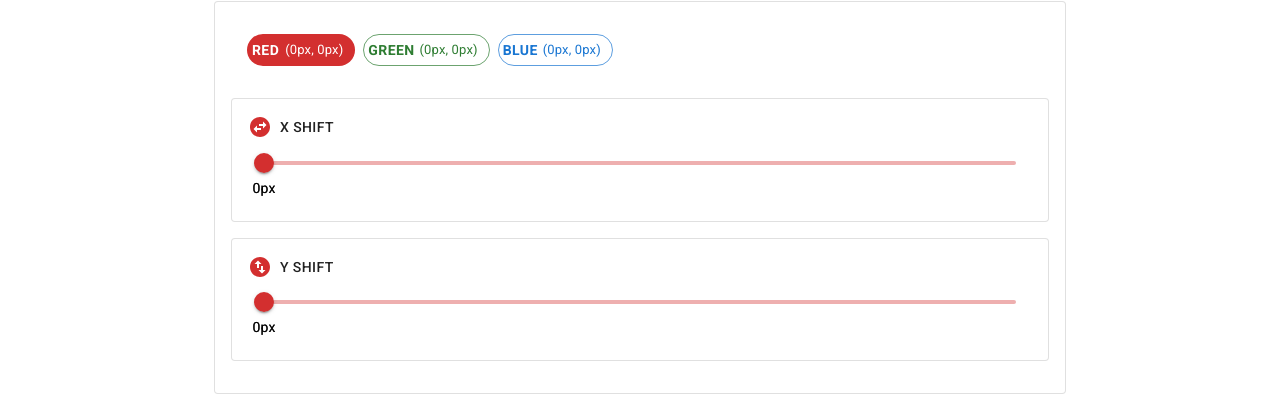
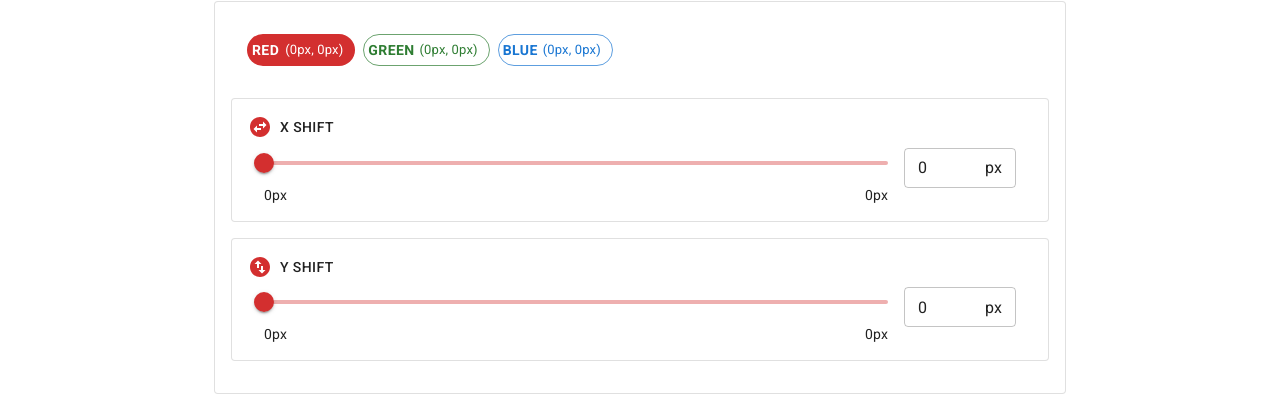
Before and after one commit to connordelacruz/react-p5-channel-shift, a React (Create React App) app: page / in a window 1280 px wide. Shown: the part 127-522 px from the top of the page. Built offline with nearby package versions, Linux system fonts and the light colour scheme.

Commit message:
added non-functional shift text inputs

```diff
--- a/src/ShiftChannelsToolUI.jsx
+++ b/src/ShiftChannelsToolUI.jsx
@@ -1,4 +1,4 @@
-import { Box, Chip, Grid, Paper, Slider, Stack, Typography } from '@mui/material'
+import { Box, Chip, Grid, Paper, Slider, Stack, TextField, Typography } from '@mui/material'
 import * as Constants from './Constants'
 import React from 'react'
 import { SwapHorizontalCircle, SwapVerticalCircle } from '@mui/icons-material'
@@ -68,6 +68,9 @@ const ShiftChannelSlider = ({
                               // State setter props
                               setChannelShiftValue,
                             }) => {
+  // TODO: separate state for text input? Gotta make sure it's updated on reset / image upload
+  // TODO: text input state at top level?
+
   // For labels and ids
   const dimension = dimensionIndex === 0 ? 'x' : 'y'
 
@@ -79,9 +82,9 @@ const ShiftChannelSlider = ({
    */
   const shiftSliderOnChange = (event, newValue) => {
     setChannelShiftValue(dimensionIndex, newValue)
+    // TODO: also update text input state? Or if at top level, have setChannelShiftValue() do it?
   }
 
-  // TODO: min/max text keeps getting highlighted on drag
   return (
     <Paper
       sx={ {
@@ -106,20 +109,25 @@ const ShiftChannelSlider = ({
           id={ `${ dimension }-shift-slider-label` }
           variant="button"
           gutterBottom
+          sx={{
+            // Prevent accidental selection when dragging slider
+            userSelect: 'none'
+          }}
         >
           { dimension.toUpperCase() } Shift
         </Typography>
       </Stack>
-      {/*TODO https://mui.com/material-ui/react-slider/#slider-with-input-field*/ }
       <Box
         sx={ { px: 2 } }
       >
         <Grid
           container
-          alignItems="center"
+          alignItems="stretch"
+          justifyContent="space-around"
           spacing={ 2 }
         >
-          <Grid item xs>
+          {/* Slider */}
+          <Grid item xs={10}>
             <Slider
               value={ channelShiftValues[selectedShiftChannel][dimensionIndex] }
               onChange={ shiftSliderOnChange }
@@ -127,11 +135,45 @@ const ShiftChannelSlider = ({
               max={ imageDimensionSize }
               valueLabelDisplay="auto"
               marks={ [
-                { value: 0, label: '0px' },
-                { value: imageDimensionSize, label: `${ imageDimensionSize }px` }
+                { value: 0, label: '' },
+                { value: imageDimensionSize, label: '' }
               ] }
               aria-labelledby={ `${ dimension }-shift-slider-label` }
               color={ Constants.CHANNEL_MUI_COLORS[selectedShiftChannel] }
+            />
+            {/* Fix for min/max marks going out of bounds */}
+            <Box
+              sx={{
+                display: 'flex',
+                justifyContent: 'space-between',
+                // Prevent accidental selection when dragging slider
+                userSelect: 'none'
+              }}
+              >
+              <Typography
+                variant="body2"
+              >
+                0px
+              </Typography>
+              <Typography
+                variant="body2"
+                >
+                {imageDimensionSize}px
+              </Typography>
+            </Box>
+          </Grid>
+
+          {/* Text input */}
+          <Grid item xs={2}>
+            <TextField
+              /*TODO: have its own state*/
+              value={ channelShiftValues[selectedShiftChannel][dimensionIndex] }
+              InputProps={ {
+                endAdornment: 'px',
+              } }
+              autoComplete="off"
+              color={ Constants.CHANNEL_MUI_COLORS[selectedShiftChannel] }
+              size="small"
             />
           </Grid>
         </Grid>
```
